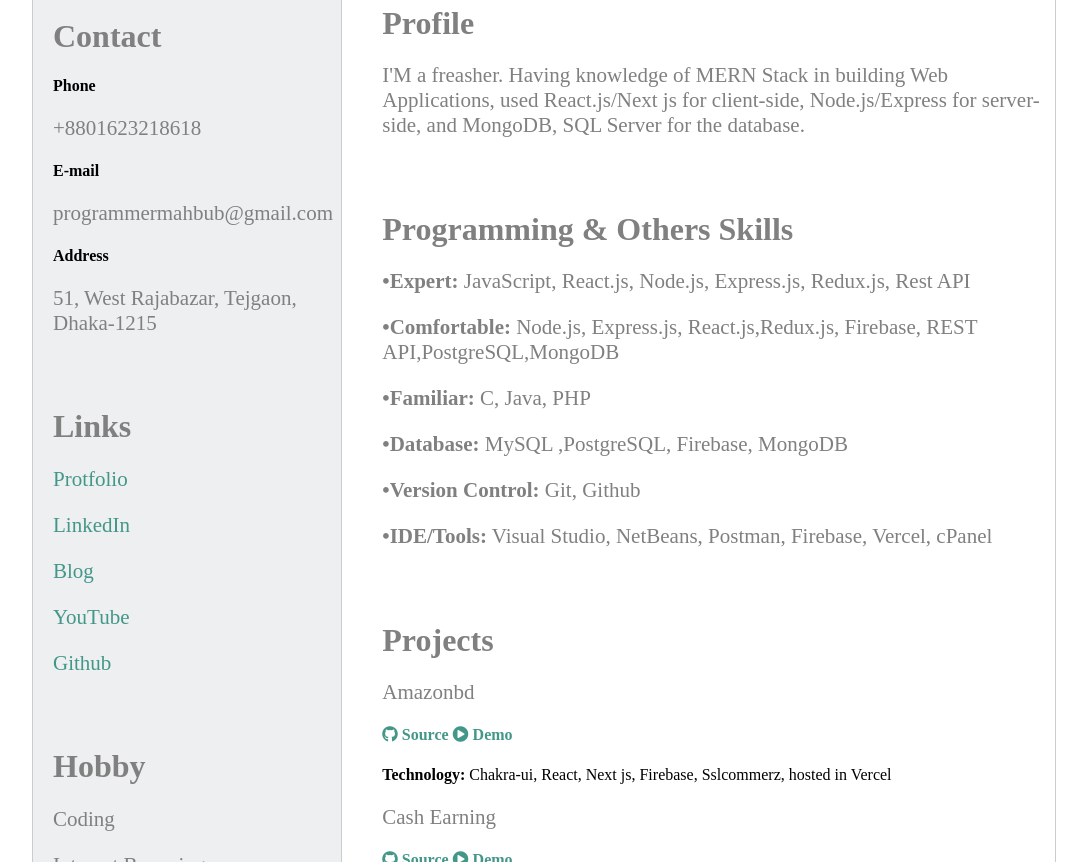
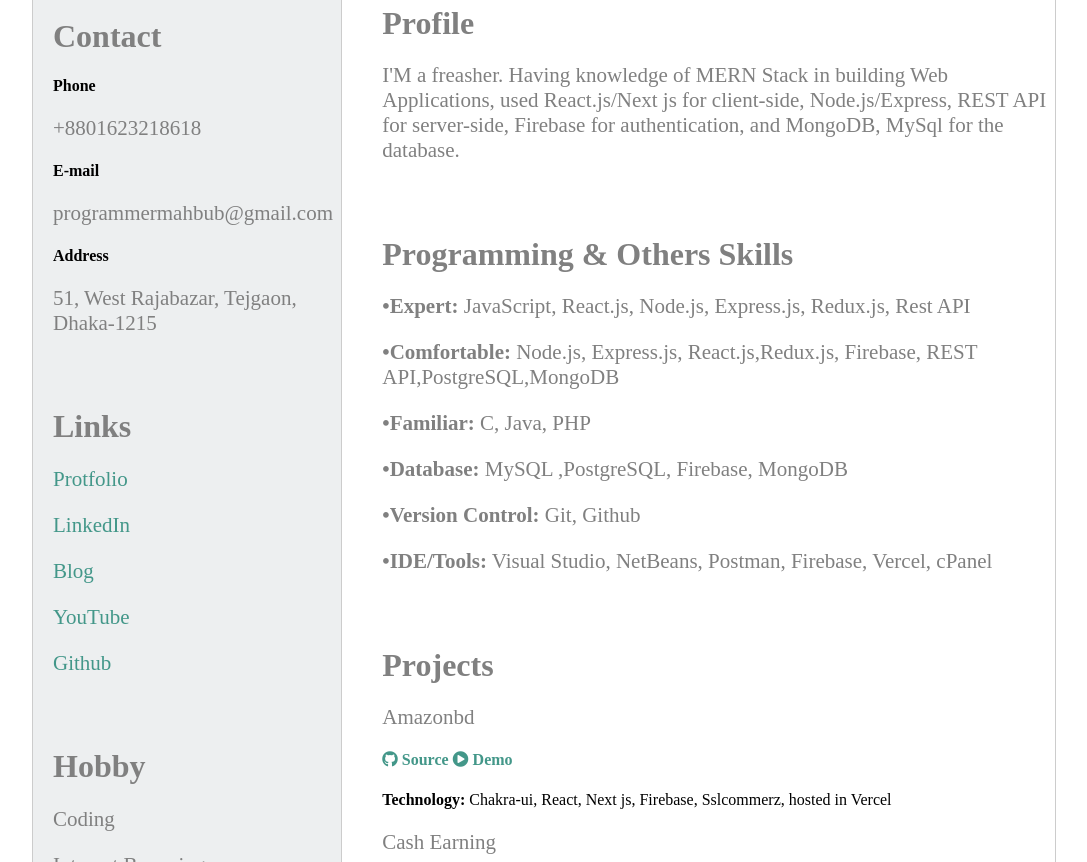
Before and after one commit to mahbubhswe/cv-template, a plain HTML site: page index.html in a window 1280 px wide. Shown: the part 238-1100 px from the top of the page, without its empty margins (96-1183 px from the left). Drawn offline with Linux system fonts and the light colour scheme.

Commit message:
Update index.html

```diff
--- a/index.html
+++ b/index.html
@@ -117,8 +117,8 @@
           <h1>Profile</h1>
           <p>
            I'M a freasher. Having  knowledge of MERN Stack in building Web Applications, used React.js/Next js
-           for client-side, Node.js/Express for server-side, and
-            MongoDB, SQL Server for the database.
+           for client-side, Node.js/Express, REST API for server-side, Firebase for authentication, and
+            MongoDB, MySql for the database.
           </p>
         </div>
 
```
